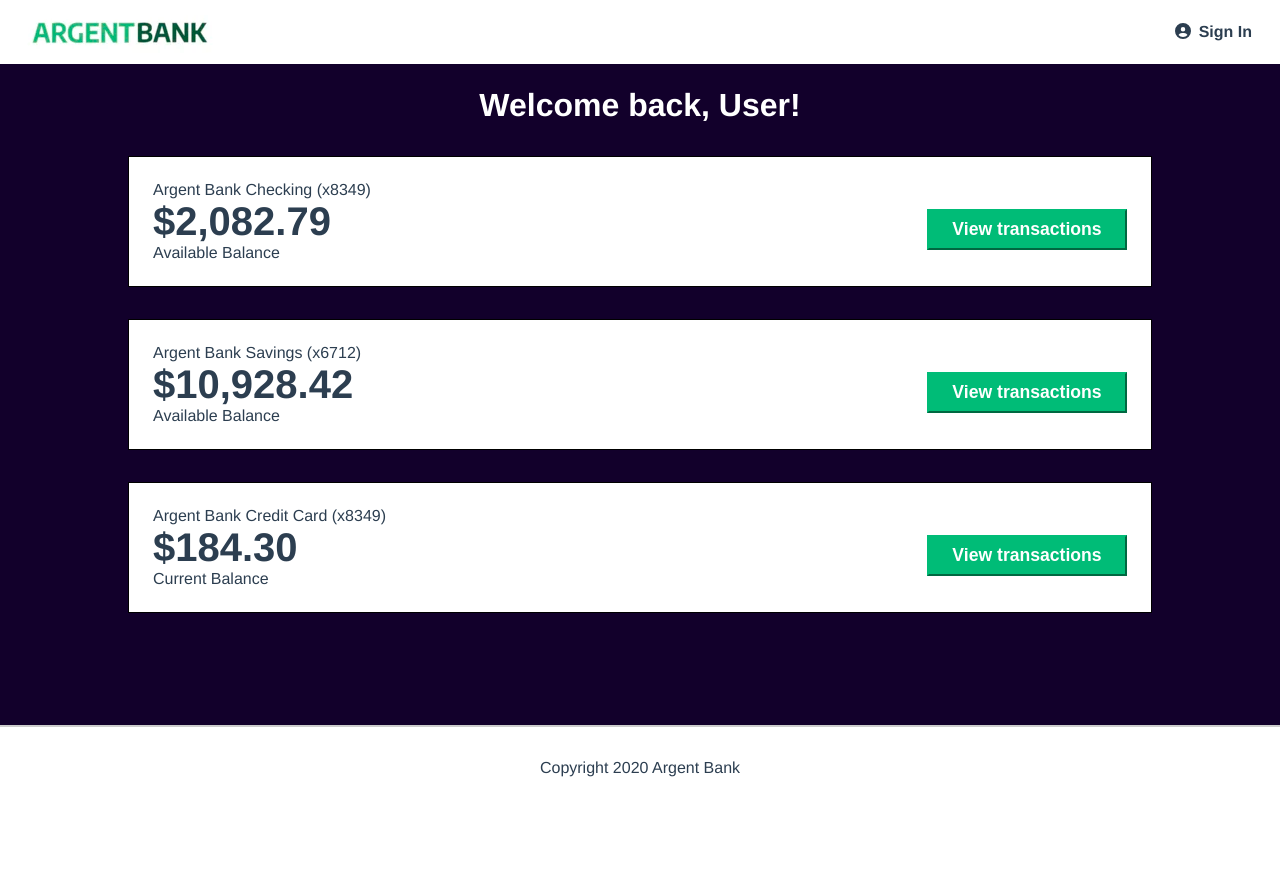
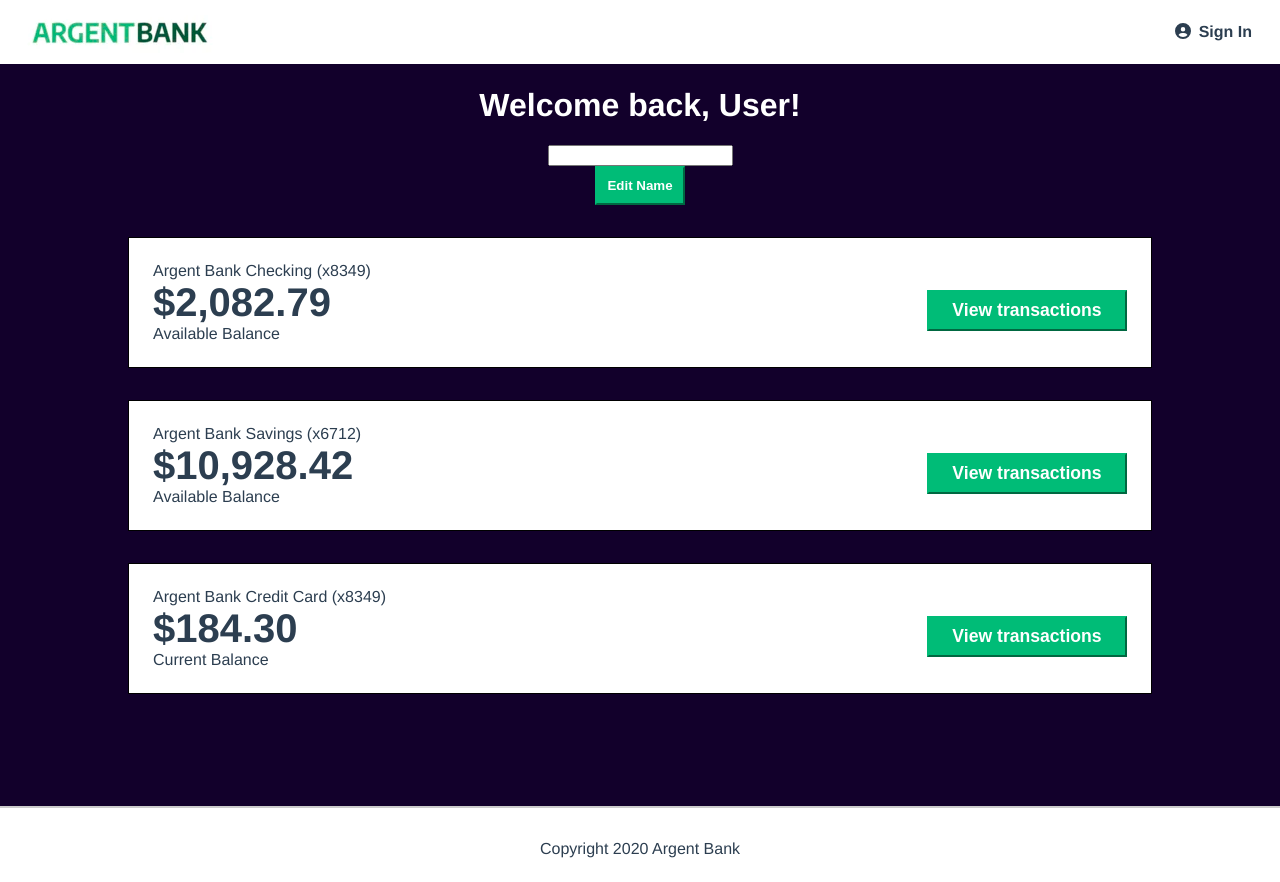
Before and after one commit to NJ4445/argentbank, a React (Create React App) app: page /user in a window 1280 px wide. Before the commit the page ends 801 px from the top, so only its background shows below. Built offline with nearby package versions, Linux system fonts and the light colour scheme.

Commit message:
Ajout UpdateUserNameForm

```diff
--- a/src/api/callApi.jsx
+++ b/src/api/callApi.jsx
@@ -1,5 +1,6 @@
-// callApi.jsx
+// src/api/callApi.jsx
 import axios from 'axios';
+
 const API_URL = 'http://localhost:3001/api/v1';
 
 // Instance Axios
--- a/src/components/Nav/Nav.jsx
+++ b/src/components/Nav/Nav.jsx
@@ -1,7 +1,8 @@
+// Nav.jsx
 import React from 'react';
 import { Link, useNavigate } from 'react-router-dom';
 import { useSelector, useDispatch } from 'react-redux';
-import { selectUserEmail, logout } from '../../redux/Features/authSlice';
+import { selectUserEmail, selectUserName, logout } from '../../redux/Features/authSlice';
 import styles from './Nav.module.css';
 import logo from '../../assets/img/argentBankLogo.webp';
 import { FontAwesomeIcon } from '@fortawesome/react-fontawesome';
@@ -9,6 +10,7 @@ import { faUserCircle, faSignOut } from '@fortawesome/free-solid-svg-icons';
 
 const Nav = () => {
   const userEmail = useSelector(selectUserEmail);
+  const userName = useSelector(selectUserName);
   const dispatch = useDispatch();
   const navigate = useNavigate();
 
@@ -31,7 +33,7 @@ const Nav = () => {
         <div>
           <Link className={styles.mainNavItem} to="/user">
             <FontAwesomeIcon icon={faUserCircle} className={styles.mainNavItemIcon} />
-            {userEmail}
+            {userName || userEmail}
           </Link>
           <button type="button" className={styles.mainNavItem} onClick={handleLogout}>
             <FontAwesomeIcon icon={faSignOut} className={styles.mainNavItemIcon} />
--- a/src/components/SignInForm/SignInForm.jsx
+++ b/src/components/SignInForm/SignInForm.jsx
@@ -1,3 +1,4 @@
+// SignInForm.jsx
 import React, { useState } from 'react';
 import { useNavigate } from 'react-router-dom';
 import { useDispatch } from 'react-redux';
--- /dev/null
+++ b/src/components/UpdateUserNameForm/UpdateUserNameForm.jsx
@@ -0,0 +1,52 @@
+// UpdateUserNameForm.jsx
+import React, { useState } from 'react';
+import { useDispatch, useSelector } from 'react-redux';
+import { updateUserName } from '../../api/callApi';
+import { setUser, selectUserEmail  } from '../../redux/Features/authSlice';
+
+import styles from './UpdateUserNameForm.module.css';
+
+const UpdateUserNameForm = () => {
+  const dispatch = useDispatch();
+  const userEmail = useSelector(selectUserEmail);
+  const [newUserName, setNewUserName] = useState('');
+  const [error, setError] = useState(null);
+
+  const handleSubmit = async (event) => {
+    event.preventDefault();
+    try {
+      const token = localStorage.getItem('authToken');
+      if (token) {
+        const response = await updateUserName(token, newUserName);
+        if (response.status === 200) {
+          dispatch(setUser({ email: userEmail, name: newUserName }));
+        } else {
+          setError('Failed to update username.');
+        }
+      } else {
+        setError('No authentication token found.');
+      }
+    } catch (error) {
+      setError('Failed to update username: ' + error.message);
+    }
+  };
+
+  return (
+    <form onSubmit={handleSubmit}>
+      <div>
+        <label htmlFor="newUserName"></label>
+        <input
+          type="text"
+          id="newUserName"
+          value={newUserName}
+          onChange={(e) => setNewUserName(e.target.value)}
+          required
+        />
+      </div>
+      {error && <div className={styles.error}>{error}</div>}
+      <button type="submit" className={styles.editButton}>Edit Name</button>
+    </form>
+  );
+};
+
+export default UpdateUserNameForm;
--- /dev/null
+++ b/src/components/UpdateUserNameForm/UpdateUserNameForm.module.css
@@ -0,0 +1,27 @@
+/* src/components/UpdateUserNameForm/UpdateUserNameForm.module.css */
+
+.editButton {
+    border-color: #00bc77;
+    background-color: #00bc77;
+    color: #fff;
+    font-weight: bold;
+    padding: 10px;
+    cursor: pointer; /* Ajout d'un curseur pour indiquer que c'est un bouton cliquable */
+  }
+
+  .error {
+    color: red;
+  }
+
+
+
+
+.updateUserNameContent {
+    box-sizing: border-box;
+    background-color: white;
+    display: block;
+    width: 300px;
+    margin: 0 auto;
+    padding: 32px;
+    text-align: center;
+  }
--- a/src/pages/User/User.jsx
+++ b/src/pages/User/User.jsx
@@ -1,12 +1,14 @@
-// pages/User/User.jsx
+// User.jsx
 import React from 'react';
 import { useSelector } from 'react-redux';
 import Account from '../../components/Account/Account';
+import UpdateUserNameForm from '../../components/UpdateUserNameForm/UpdateUserNameForm';
 import styles from './User.module.css';
-import { selectUserEmail } from '../../redux/Reducers/Reducers';
+import { selectUserEmail, selectUserName } from '../../redux/Features/authSlice';
 
 const User = () => {
   const userEmail = useSelector(selectUserEmail);
+  const userName = useSelector(selectUserName);
 
   const accounts = [
     { id: '1', title: "Argent Bank Checking (x8349)", amount: "$2,082.79", description: "Available Balance" },
@@ -18,7 +20,8 @@ const User = () => {
     <div>
       <main className={styles.main}>
         <div className={styles.header}>
-          <h1>Welcome back, {userEmail || 'User'}!</h1> {/* Affiche l'email */}
+          <h1>Welcome back, {userName || userEmail || 'User'}!</h1>
+          <UpdateUserNameForm />
         </div>
         <h2 className="sr-only">Account</h2>
         {accounts.length > 0 ? (
--- a/src/redux/Features/authSlice.jsx
+++ b/src/redux/Features/authSlice.jsx
@@ -1,3 +1,4 @@
+// authSlice.jsx
 import { createSlice } from '@reduxjs/toolkit';
 
 const initialState = {
--- a/src/redux/Features/useAuth.jsx
+++ b/src/redux/Features/useAuth.jsx
@@ -1,5 +1,6 @@
+// useAuth.jsx
 import { useDispatch, useSelector } from 'react-redux';
-import { selectUserEmail, logout } from '../redux/authSlice';
+import { selectUserEmail, logout } from '../Features/authSlice';
 import { useNavigate } from 'react-router-dom';
 
 export const useAuth = () => {
--- a/src/redux/Reducers/Reducers.jsx
+++ b/src/redux/Reducers/Reducers.jsx
@@ -1,4 +1,4 @@
-// redux/Reducers/Reducers.jsx
+// Reducers.jsx
 import { createSlice } from '@reduxjs/toolkit';
 
 const initialState = {
```
